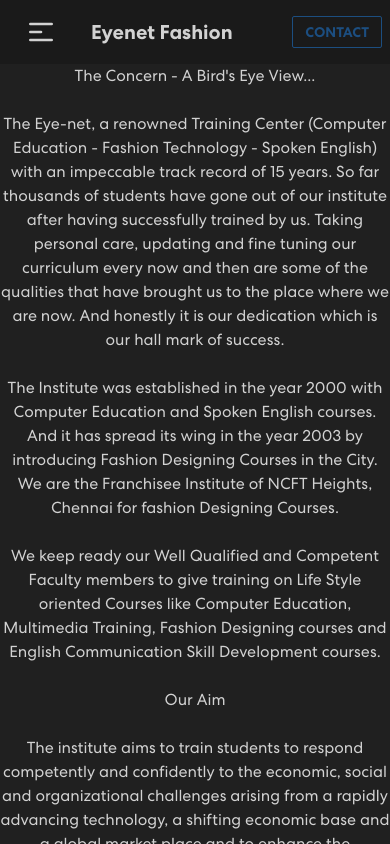
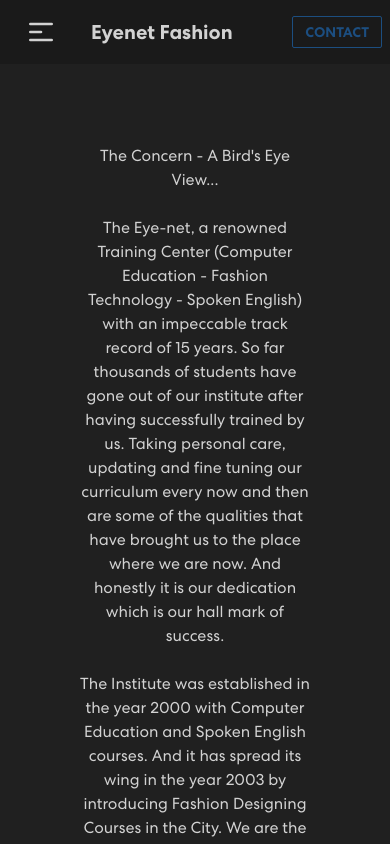
Before and after one commit to Port-Hub/eyenetfashion-fe, a React (Vite) app: page /about in a window 390 px wide. Shown: the top 844 px of the page. Built offline with nearby package versions, Linux system fonts and the light colour scheme.

Commit message:
responsive

```diff
--- a/src/components/Pages/about.jsx
+++ b/src/components/Pages/about.jsx
@@ -1,6 +1,6 @@
 const About = () => {
     return (
-        <div className="text-center xl:m-80 md:m-52 sm:m-32 xs:m-24 space-y-6">
+        <div className="text-center xl:m-60 md:m-32 sm:m-24 m-20 space-y-6">
             <h4>The Concern - A Bird's Eye View...</h4>
             <p>
                 The Eye-net, a renowned Training Center
```
